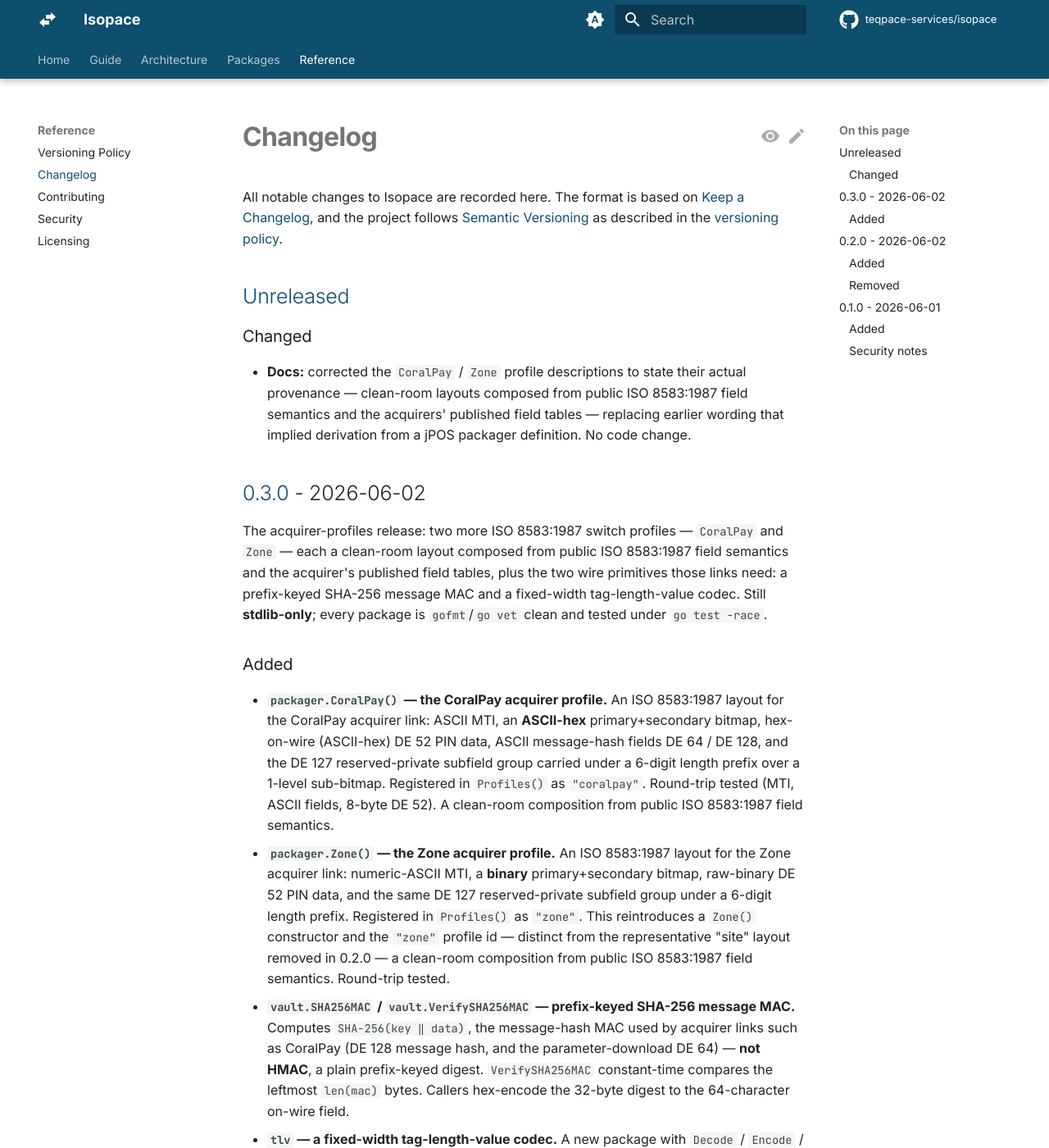
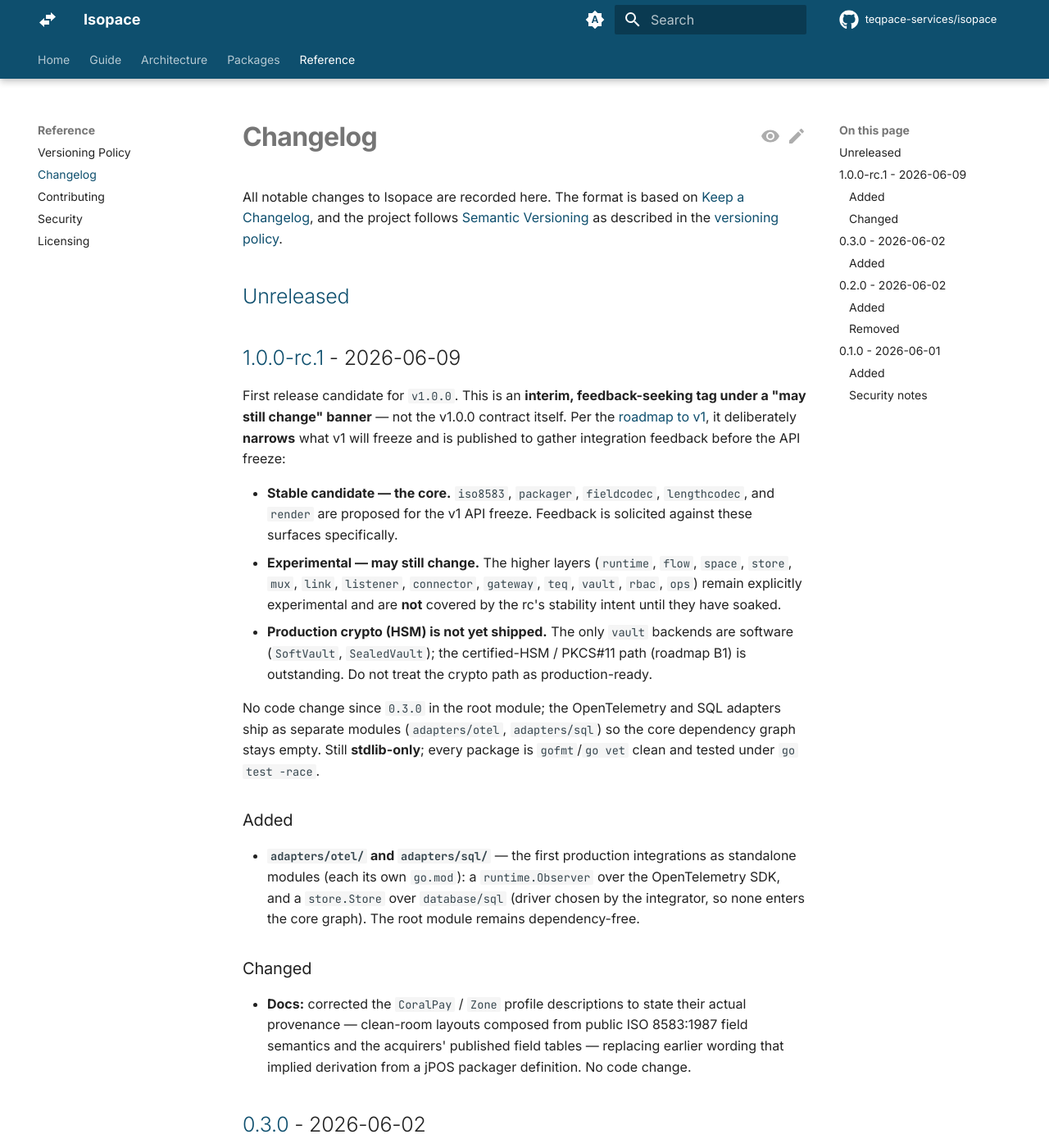
Before and after one commit to teqpace-services/isopace, an MkDocs documentation site: the page built from docs/changelog.md, in a window 1280 px wide and 1400 px high. Shown: the whole window at 82% size. Built offline with MkDocs 1.6.1 and Material for MkDocs 9.7.7, drawn with Linux system fonts in a browser that asks for light colours; comment, search, counter and statistics services are not loaded.

Commit message:
Prep v1.0.0-rc.1: changelog, version refs, narrowed-surface banner
First release candidate for v1.0.0 — an interim, feedback-seeking tag under
a "may still change" banner, not the v1.0.0 contract. Narrows the freeze
to the core (iso8583, packager, fieldcodec, lengthcodec, render); higher
layers stay experimental. HSM production crypto (roadmap B1) not yet shipped.

```diff
--- a/CHANGELOG.md
+++ b/CHANGELOG.md
@@ -6,6 +6,37 @@ All notable changes to Isopace are recorded here. The format is based on
 the [versioning policy](https://teqpace-services.github.io/isopace/versioning/).
 
 ## [Unreleased]
+
+## [1.0.0-rc.1] - 2026-06-09
+
+First release candidate for `v1.0.0`. This is an **interim, feedback-seeking
+tag under a "may still change" banner** — not the v1.0.0 contract itself. Per
+the [roadmap to v1](ROADMAP-to-v1.md), it deliberately **narrows** what v1 will
+freeze and is published to gather integration feedback before the API freeze:
+
+- **Stable candidate — the core.** `iso8583`, `packager`, `fieldcodec`,
+  `lengthcodec`, and `render` are proposed for the v1 API freeze. Feedback is
+  solicited against these surfaces specifically.
+- **Experimental — may still change.** The higher layers (`runtime`, `flow`,
+  `space`, `store`, `mux`, `link`, `listener`, `connector`, `gateway`, `teq`,
+  `vault`, `rbac`, `ops`) remain explicitly experimental and are **not** covered
+  by the rc's stability intent until they have soaked.
+- **Production crypto (HSM) is not yet shipped.** The only `vault` backends are
+  software (`SoftVault`, `SealedVault`); the certified-HSM / PKCS#11 path
+  (roadmap B1) is outstanding. Do not treat the crypto path as production-ready.
+
+No code change since `0.3.0` in the root module; the OpenTelemetry and SQL
+adapters ship as separate modules (`adapters/otel`, `adapters/sql`) so the core
+dependency graph stays empty. Still **stdlib-only**; every package is
+`gofmt`/`go vet` clean and tested under `go test -race`.
+
+### Added
+
+- **`adapters/otel/` and `adapters/sql/`** — the first production integrations as
+  standalone modules (each its own `go.mod`): a `runtime.Observer` over the
+  OpenTelemetry SDK, and a `store.Store` over `database/sql` (driver chosen by the
+  integrator, so none enters the core graph). The root module remains
+  dependency-free.
 
 ### Changed
 
@@ -184,7 +215,8 @@ tested under `go test -race`.
   authenticates in constant time; expose it only behind appropriate network
   controls.
 
-[Unreleased]: https://github.com/teqpace-services/isopace/compare/v0.3.0...HEAD
+[Unreleased]: https://github.com/teqpace-services/isopace/compare/v1.0.0-rc.1...HEAD
+[1.0.0-rc.1]: https://github.com/teqpace-services/isopace/compare/v0.3.0...v1.0.0-rc.1
 [0.3.0]: https://github.com/teqpace-services/isopace/compare/v0.2.0...v0.3.0
 [0.2.0]: https://github.com/teqpace-services/isopace/compare/v0.1.0...v0.2.0
 [0.1.0]: https://github.com/teqpace-services/isopace/releases/tag/v0.1.0
```
Also changed, not shown: README.md (+10 -8 lines), docs/index.md (+8 -5 lines), 2 other files.
